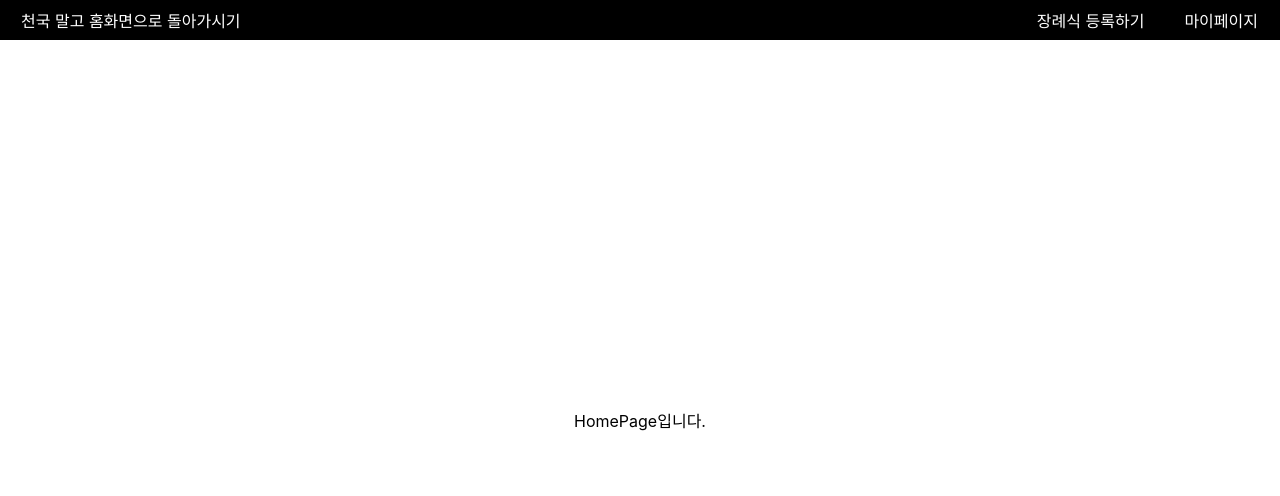
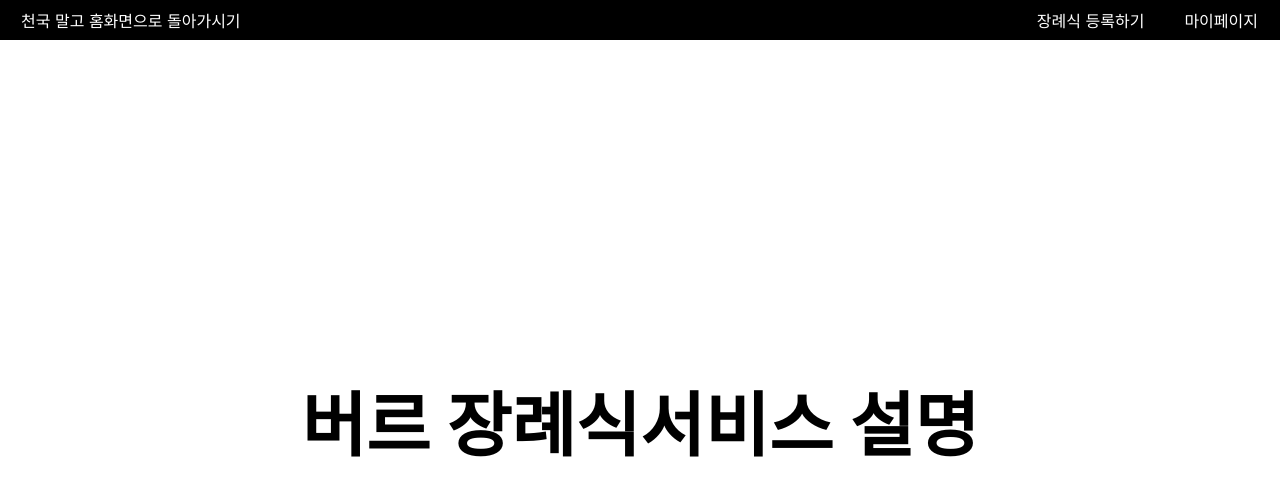
Before and after one commit to 2nd-PARD-WEB-PART/PARD-2th-Memorial, a React (Create React App) app in the folder memorial-frontend/: page / in a window 1280 px wide. Shown: the top 496 px of the page. Built offline with nearby package versions, Linux system fonts and the light colour scheme.

Commit message:
231125 광일 : 중간 커밋

```diff
--- a/memorial-frontend/src/components/box.js
+++ b/memorial-frontend/src/components/box.js
@@ -21,3 +21,10 @@ export const Menu = styled.label `
         color : yellow;
     }
 `;
+
+export const P = styled.label `
+    font-size: ${props => props.fontSize || "70px"};
+    font-weight: ${props => props.fontWeight || " bold"};
+    display: ${props => props.display || "block"};
+    white-space: pre-line;
+`;
--- a/memorial-frontend/src/pages/HomePage.js
+++ b/memorial-frontend/src/pages/HomePage.js
@@ -1,10 +1,11 @@
-import {Link} from "react-router-dom";
-import { Div } from '../components/box';
+import { Div, P } from '../components/box';
 function HomePage() {
 
     return (
         <Div backgroundColor = "none" border = "none" height = "calc(100vh - 40px)">
-            <p>HomePage입니다.</p>
+            <P>버르 장례식</P>
+            <br/>
+            <P>서비스 설명</P>
         </Div>
     );
 }
```
Also changed, not shown: memorial-frontend/src/pages/Login.js (+9 -5 lines).
